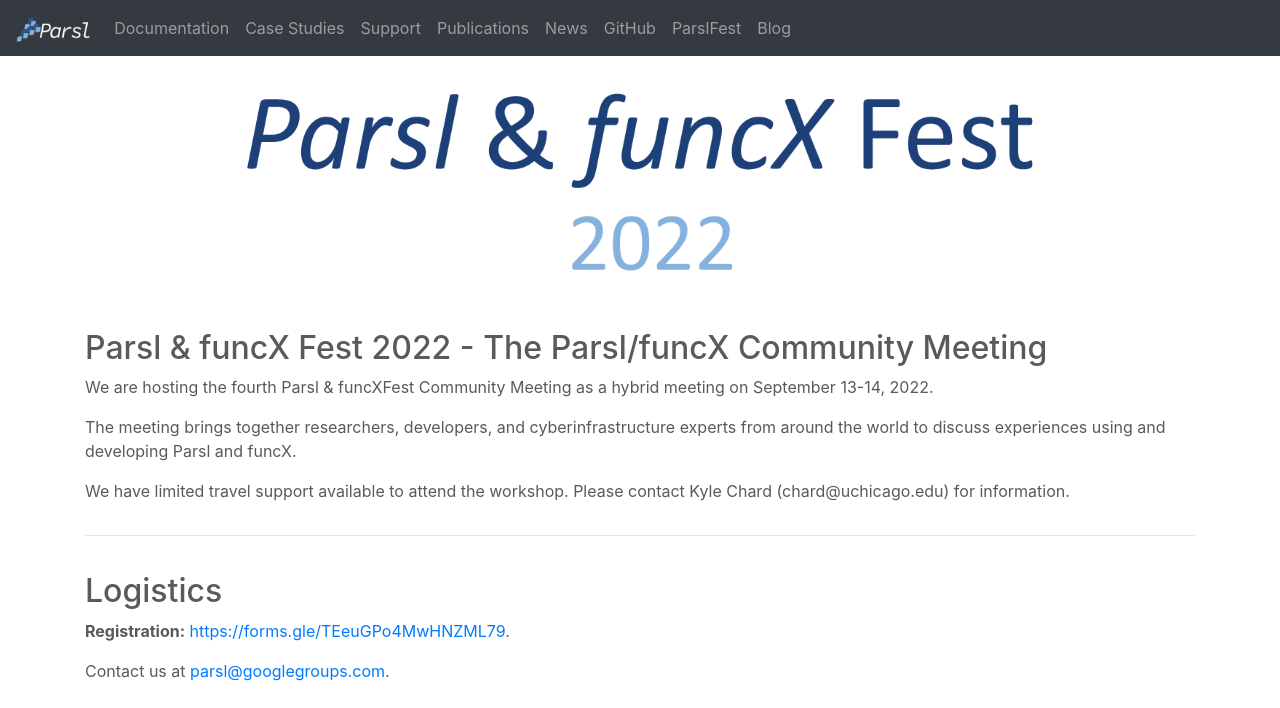
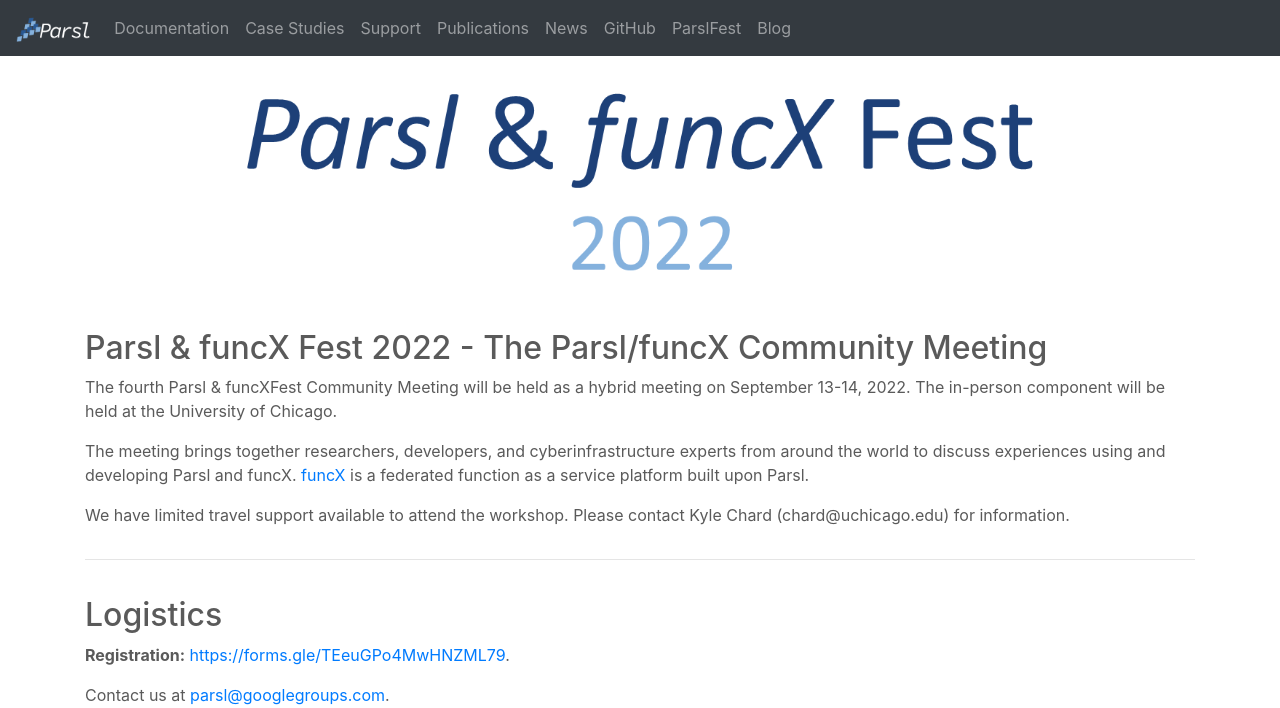
Before and after one commit to Parsl/parsl.github.io, a Jekyll site: the page built from parslfest2022.html, in a window 1280 px wide and 900 px high, cut to the strip 0-708 px from the top of the window. Built offline with Jekyll 4.4.1, drawn with Linux system fonts in a browser that asks for light colours.

Commit message:
Update parslfest2022.html

```diff
--- a/parslfest2022.html
+++ b/parslfest2022.html
@@ -17,9 +17,9 @@
     <div class="col-lg-12">
       <h2>Parsl &amp; funcX Fest 2022 - The Parsl/funcX Community Meeting</h2>
 
-      <p>We are hosting the fourth Parsl &amp; funcXFest Community Meeting as a hybrid meeting on September 13-14, 2022. </p>
+      <p>The fourth Parsl &amp; funcXFest Community Meeting will be held as a hybrid meeting on September 13-14, 2022. The in-person component will be held at the University of Chicago. </p>
       <p>The meeting brings together researchers, developers, and cyberinfrastructure experts from around the world to discuss experiences using and developing
-        Parsl and funcX.</p>
+	      Parsl and funcX. <a href='funcx.org'>funcX</a> is a federated function as a service platform built upon Parsl.</p>
 	    <p>We have limited travel support available to attend the workshop. Please contact Kyle Chard (chard@uchicago.edu) for information. </p>
 
     </div>
```
